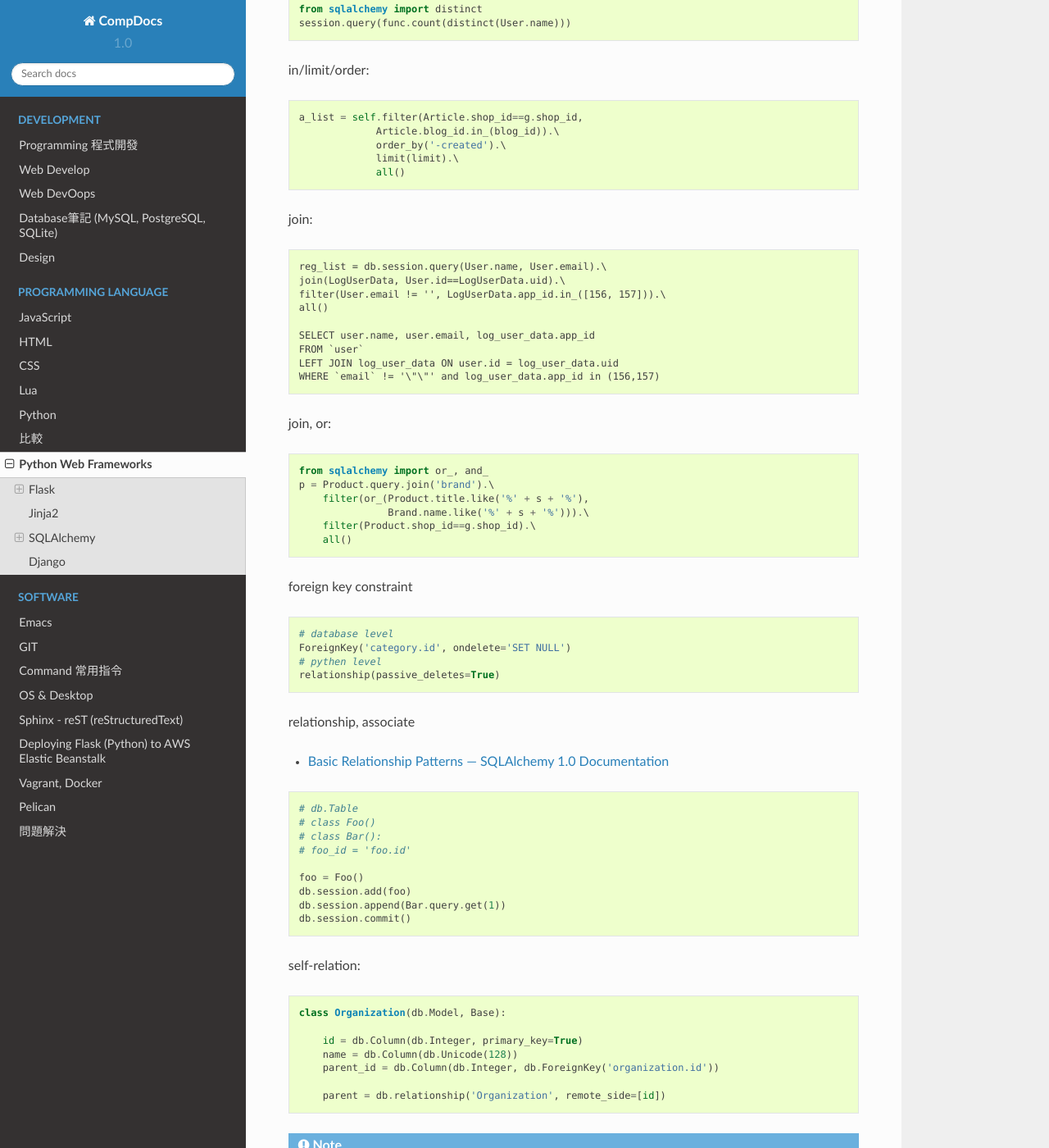
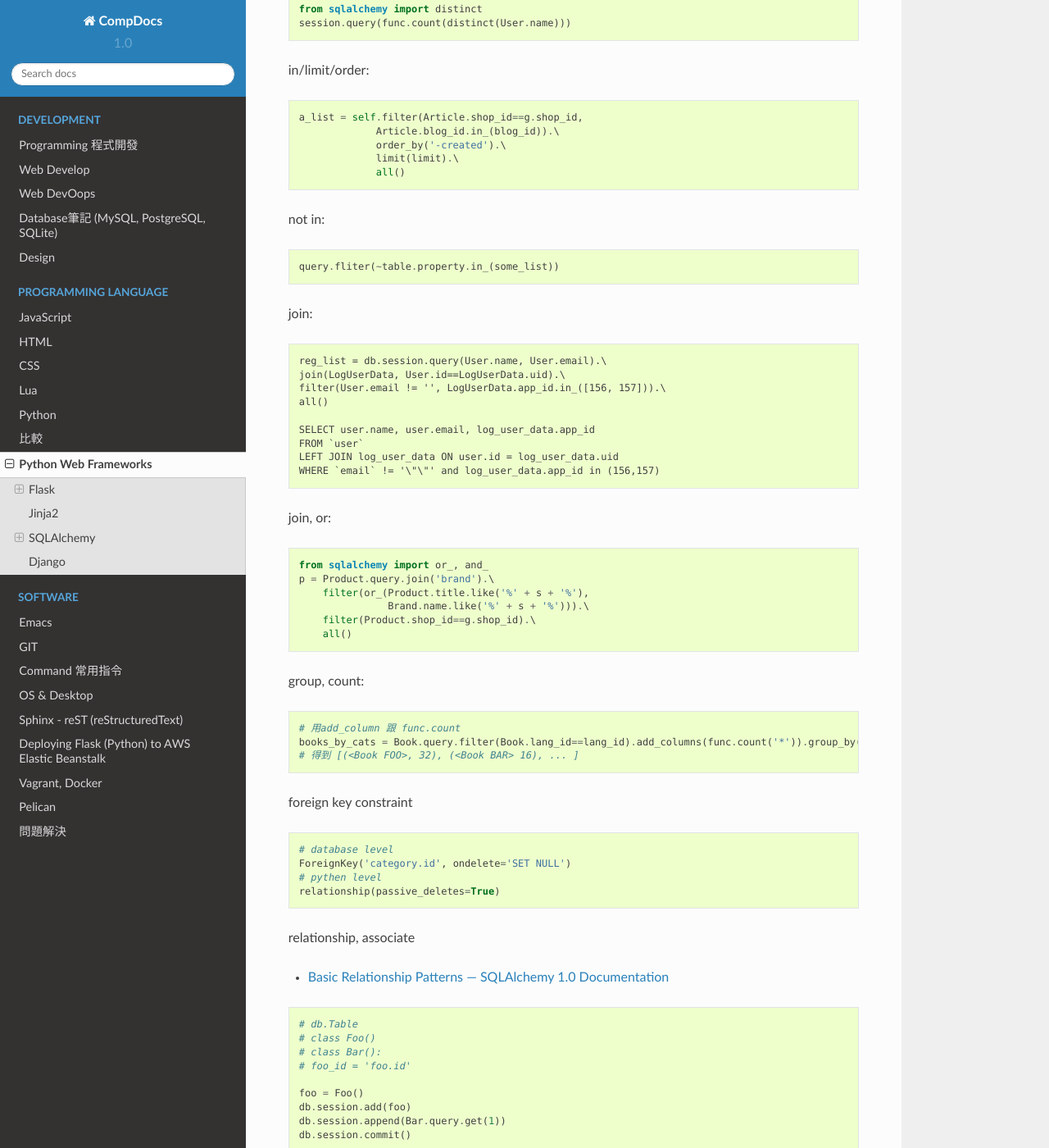
Before and after one commit to moogoo78/comp.suhen.org, a Sphinx documentation site: the page built from docs/source/python_frameworks.rst, in a window 1280 px wide and 1400 px high, scrolled down 4140 px. Shown: the whole window at 82% size. Built offline with Sphinx 7.4.7 and the Read the Docs theme 2.0.0, drawn with Linux system fonts in a browser that asks for light colours.

Commit message:
edited source

```diff
--- a/docs/source/python_frameworks.rst
+++ b/docs/source/python_frameworks.rst
@@ -216,6 +216,11 @@ in/limit/order::
                limit(limit).\
                all()
 
+not in::
+
+  query.fliter(~table.property.in_(some_list))
+
+
 join::
 
   reg_list = db.session.query(User.name, User.email).\
@@ -237,6 +242,12 @@ join, or::
       filter(Product.shop_id==g.shop_id).\
       all()
 
+
+group, count::
+
+  # 用add_column 跟 func.count
+  books_by_cats = Book.query.filter(Book.lang_id==lang_id).add_columns(func.count('*')).group_by('category_id').all()
+  # 得到 [(<Book FOO>, 32), (<Book BAR> 16), ... ]
 
 foreign key constraint
 
```
Also changed, not shown: docs/source/web_develop.rst (+7 -0 lines).
